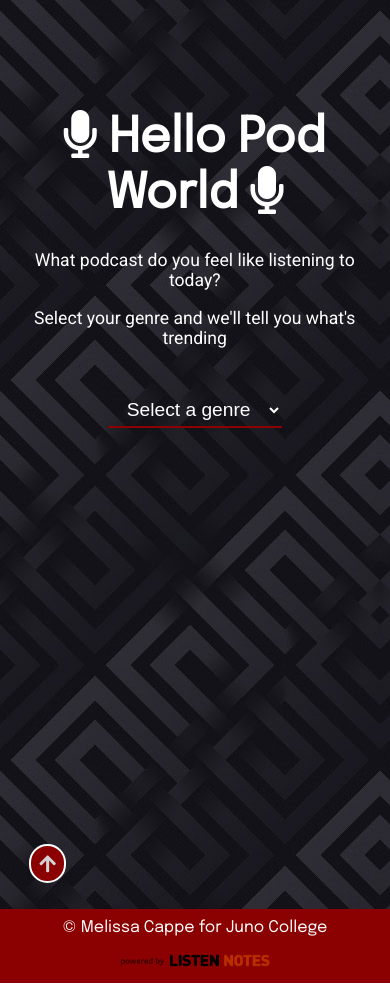
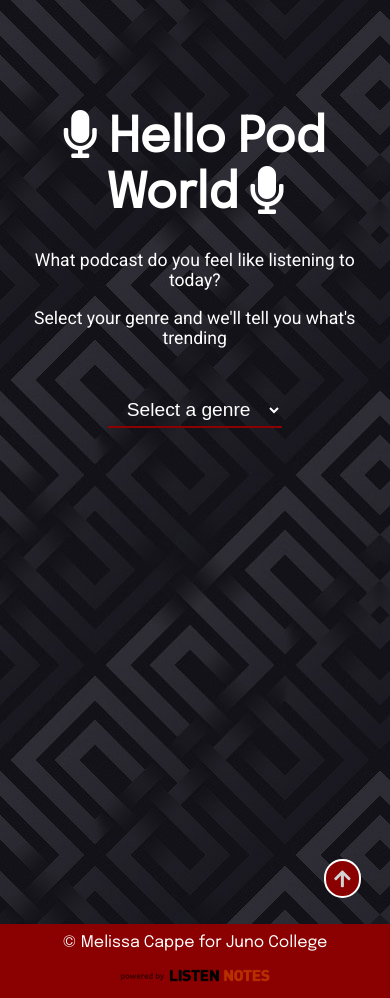
Before and after one commit to MCappe/melissa-cappe-project-5, a React (Create React App) app: page / in a window 390 px wide. Built offline with nearby package versions, Linux system fonts and the light colour scheme.

Commit message:
final styles and error proofing

```diff
--- a/src/App.css
+++ b/src/App.css
@@ -92,6 +92,9 @@ li.container {
   list-style: none;
 }
 
+ul {
+  padding-left: 0;
+}
 
 .podInfo {
   margin-left: 30px;
@@ -108,9 +111,15 @@ li.container {
   border-radius: 10px;
 }
 
+.backToTop {
+  display: flex;
+  flex-direction: row-reverse;
+}
+
 .fa-arrow-up {
   padding: 8px;
   margin-bottom: 10px;
+  margin-top: 15px;
   border: 2px solid white;
   background-color: darkred;
   color: lightgrey;
@@ -156,6 +165,10 @@ footer a:focus {
 
 /* Landscape phone to portrait tablet */
 @media (max-width: 768px) {
+  .wrapper {
+    margin: auto;
+  }
+
   header {
     padding-top: 100px;
   }
@@ -172,6 +185,10 @@ footer a:focus {
     flex-direction: column;
   }
 
+  .imageContainer {
+    padding-top: 20px;
+  }
+
   .imageContainer img {
     width: 90%;
     display: block;
@@ -181,7 +198,7 @@ footer a:focus {
 
   .podInfo {
     text-align: center;
-    padding-bottom: 20px;
+    padding-bottom: 60px;
     margin-left: 0;
   }
 
--- a/src/App.js
+++ b/src/App.js
@@ -36,6 +36,10 @@ class App extends Component {
       })
       // call execute scrolling function
       this.executeScroll();
+    }).catch((error) => {
+      this.setState({
+        errorLoadingData: true
+      })
     })
 
 
@@ -70,7 +74,7 @@ class App extends Component {
                 key={pod.id}
                 podImage={pod.image}
                 podTitle={pod.title}
-                podDescription={pod.website}/>
+                  podUrl={pod.website ? pod.website : 'No Website available'}/>
               )
             })
           }
--- a/src/Podcasts.js
+++ b/src/Podcasts.js
@@ -13,7 +13,7 @@ class Podcasts extends Component {
                             </div>
                             <div className="podInfo">
                                 <h2>{this.props.podTitle}</h2>
-                                <a href={this.props.podDescription} target="_blank" rel="noopener noreferrer">Podcast Website</a>
+                                <a href={this.props.podUrl} target="_blank" rel="noopener noreferrer">Podcast Website</a>
 
                             </div>
                         </li>
@@ -25,3 +25,5 @@ class Podcasts extends Component {
 }
 
 export default Podcasts;
+
+// { photoObj.description ? photoObj.description : 'Image of puppy' }
```
Also changed, not shown: 1 other file (tests, documents, lock files or other folders).
